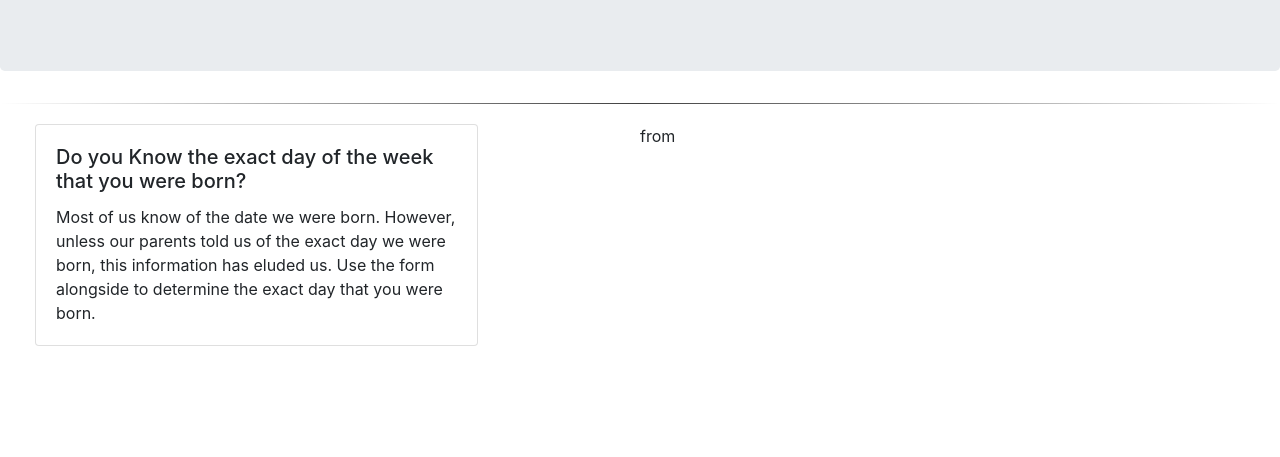
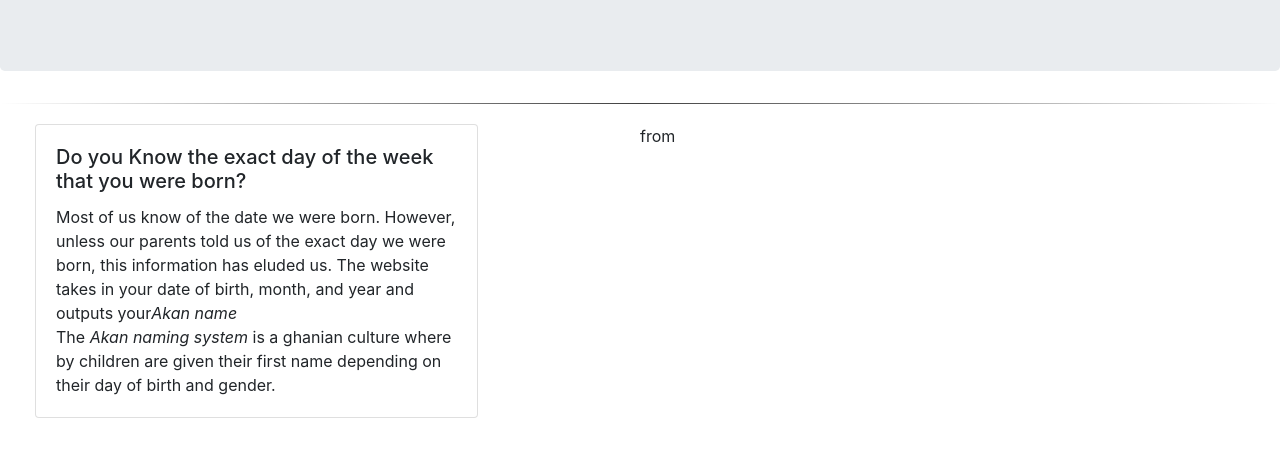
Before and after one commit to frank7841/Calender, a plain HTML site: page Day-Calculator/index.html in a window 1280 px wide. Shown: the part 147-604 px from the top of the page. Drawn offline with Linux system fonts and the light colour scheme.

Commit message:
Add information on Ahan naming system-used em tag for em tag on Akan

```diff
--- a/Day-Calculator/index.html
+++ b/Day-Calculator/index.html
@@ -14,7 +14,8 @@
                 <div class="card w-75">
                     <div class="card-body">
                         <h5 class="card-title">Do you Know the exact day of the week that you were born? </h5>
-                        <p class="card-text">Most of us know of the date we were born. However, unless our parents told us of the exact day we were born, this information has eluded us. Use the form alongside to determine the exact day that you were born. </p>
+                        <p class="card-text">Most of us know of the date we were born. However, unless our parents told us of the exact day we were born, this information has eluded us. The website takes in your date of birth, month, and year and outputs your<em>Akan name</em><br>
+                        The <em>Akan naming system</em> is a ghanian culture where by children are given their first name depending on their day of birth and gender. </p>
                     </div>
                 </div>
             </div>
```
